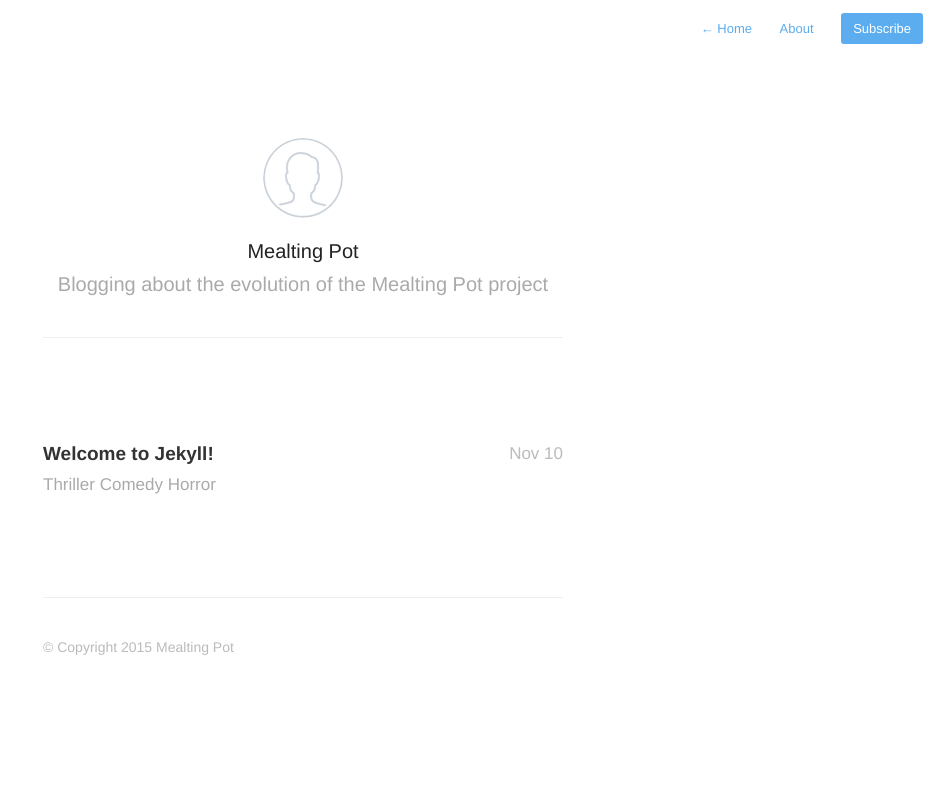
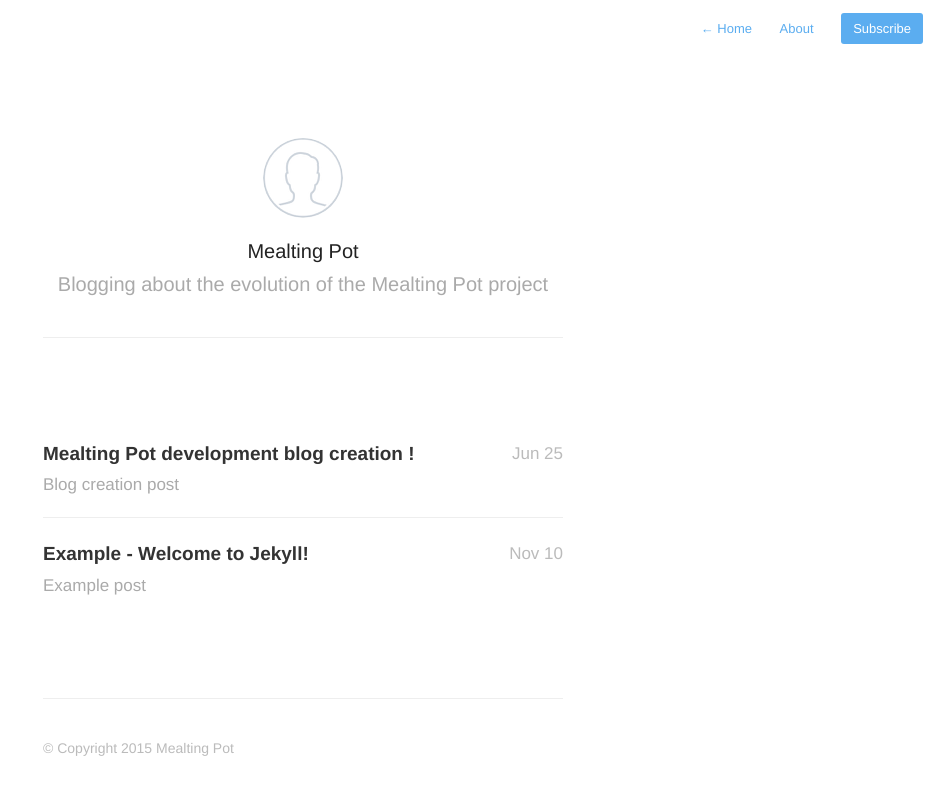
Before and after one commit to mealting-pot/dev-blog, a Jekyll site: the page built from index.html, in a window 1280 px wide. Shown: the top 795 px of the page, without its empty margins (337-1280 px from the left). Built offline with Jekyll 4.4.1, drawn with Linux system fonts in a browser that asks for light colours; nearby versions of some CDN libraries; Markdown is read by kramdown in place of the engine named in the settings; the list of posts is cut into pages by our own code.

Commit message:
First blog post

```diff
--- a/_posts/2013-11-10-welcome-to-jekyll.markdown
+++ b/_posts/2013-11-10-welcome-to-jekyll.markdown
@@ -1,7 +1,7 @@
 ---
-title:  "Welcome to Jekyll!"
+title:  "Example - Welcome to Jekyll!"
 date:   2013-11-10 10:18:00
-description: Thriller Comedy Horror
+description: Example post
 ---
 
 You'll find this post in your `_posts` directory - edit this post and re-build (or run with the `-w` switch) to see your changes!
--- /dev/null
+++ b/_posts/2015-06-25-project-blog-creation.markdown
@@ -0,0 +1,11 @@
+---
+title:  "Mealting Pot development blog creation !"
+date:   2015-06-25 20:00:00
+description: Blog creation post
+---
+
+Hello,
+
+This post is to celebrate the creation of this blog !
+We will blog about the evolution of our project so we can keep a track of it and share it with other !
+Enjoy !
```
